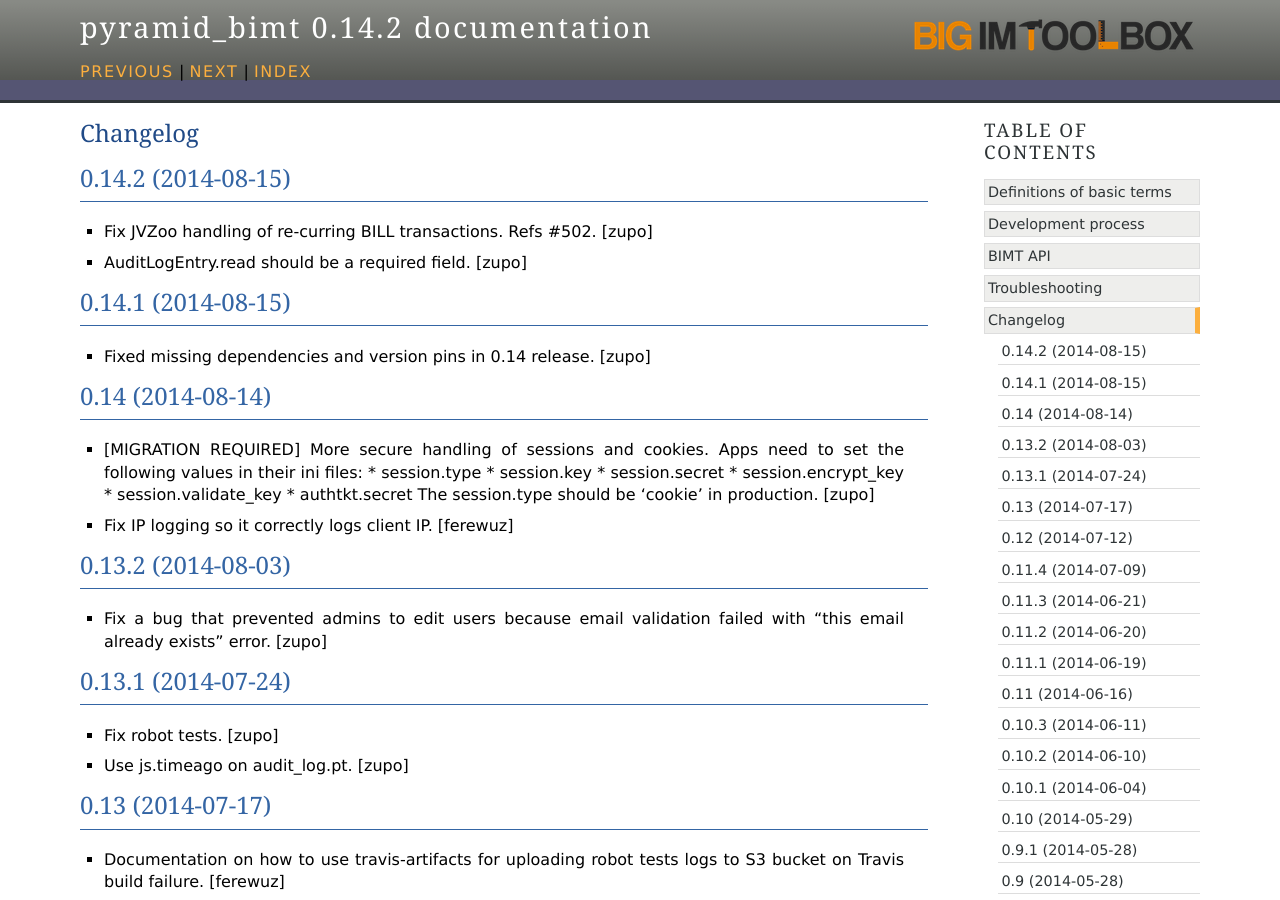
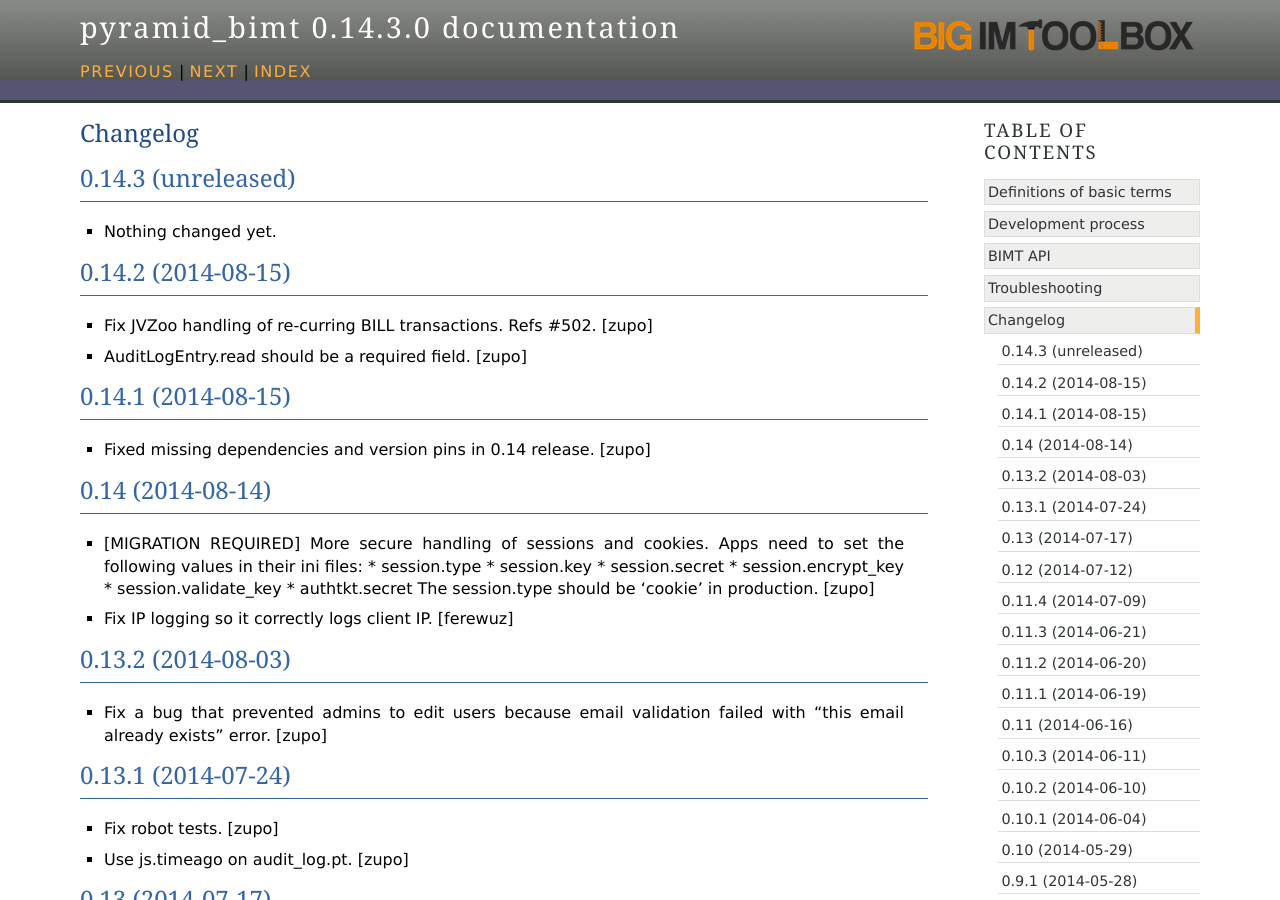
Before and after one commit to persho/pyramid_bimt, a Sphinx documentation site: the page built from docs/CHANGELOG.rst, in a window 1280 px wide and 900 px high. Built offline with Sphinx 7.4.7, drawn with Linux system fonts in a browser that asks for light colours.

Commit message:
Back to development: 0.14.3

```diff
--- a/docs/CHANGELOG.rst
+++ b/docs/CHANGELOG.rst
@@ -1,5 +1,11 @@
 Changelog
 =========
+
+
+0.14.3 (unreleased)
+-------------------
+
+- Nothing changed yet.
 
 
 0.14.2 (2014-08-15)
--- a/setup.py
+++ b/setup.py
@@ -18,7 +18,7 @@
 
 setup(
     name='pyramid_bimt',
-    version='0.14.2',
+    version='0.14.3.dev0',
     description='Base package for BIMT apps.',
     long_description=long_description,
     classifiers=[
```
